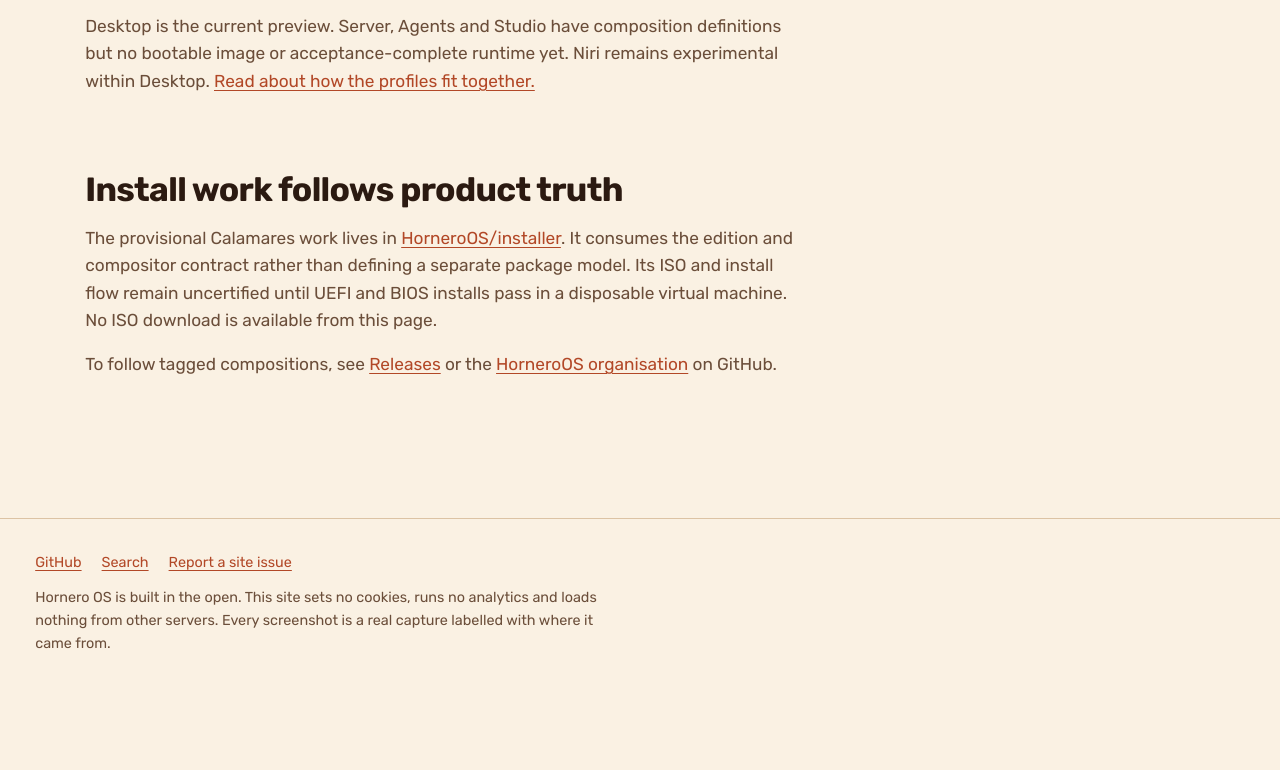
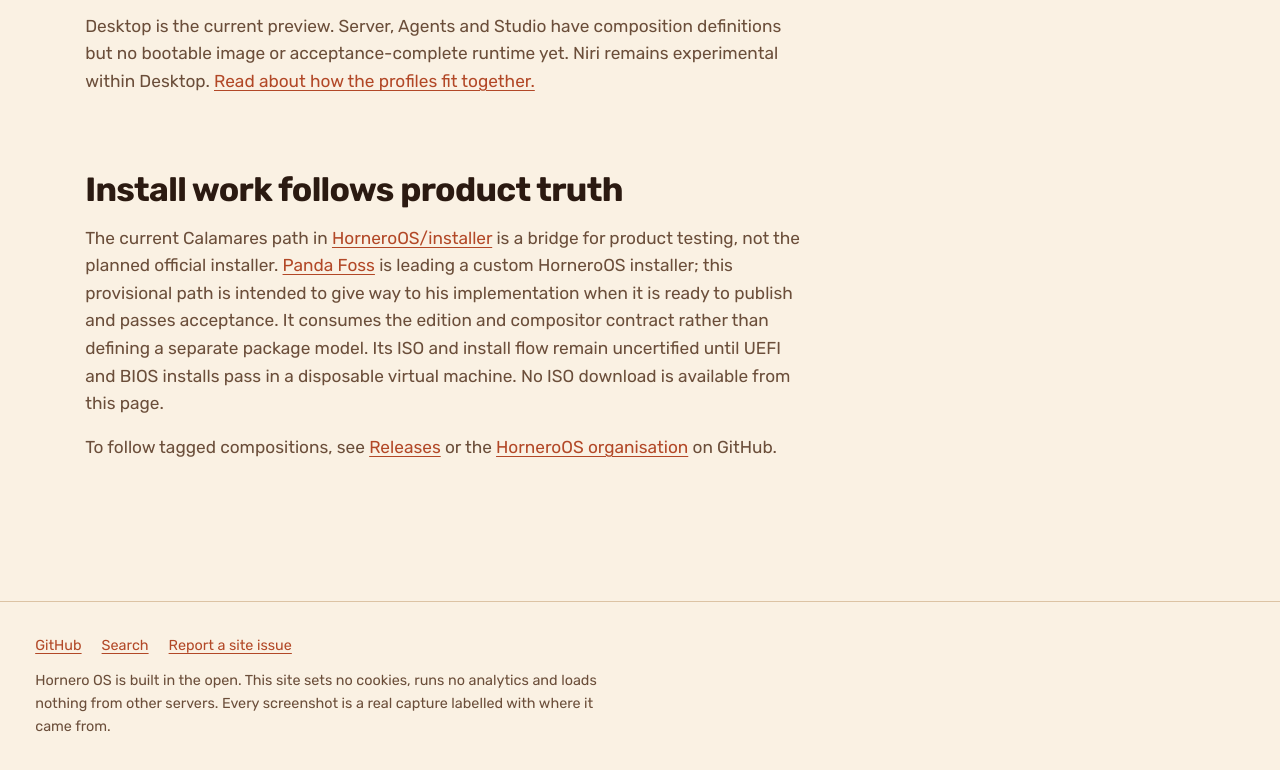
Before and after one commit to HorneroOS/website, an Astro site: page /install in a window 1280 px wide. Shown: the part 1413-2183 px from the top of the page. Before the commit the page ends 2108 px from the top, so only its background shows below. Built offline with nearby package versions, Linux system fonts and the light colour scheme; Astro itself is replaced by a stand-in of ours; a web font is replaced by a local one.

Commit message:
docs(site): explain provisional installer roadmap (#41)

```diff
--- a/src/pages/install.astro
+++ b/src/pages/install.astro
@@ -94,10 +94,12 @@
   <section class="section">
     <h2>Install work follows product truth</h2>
     <p>
-      The provisional Calamares work lives in{' '}
-      <a href="https://github.com/HorneroOS/installer">HorneroOS/installer</a>. It consumes the edition and compositor
-      contract rather than defining a separate package model. Its ISO and install flow remain uncertified until UEFI and
-      BIOS installs pass in a disposable virtual machine. No ISO download is available from this page.
+      The current Calamares path in <a href="https://github.com/HorneroOS/installer">HorneroOS/installer</a> is a bridge
+      for product testing, not the planned official installer. <a href="https://github.com/PandaFoss">Panda Foss</a> is
+      leading a custom HorneroOS installer; this provisional path is intended to give way to his implementation when it
+      is ready to publish and passes acceptance. It consumes the edition and compositor contract rather than defining a
+      separate package model. Its ISO and install flow remain uncertified until UEFI and BIOS installs pass in a
+      disposable virtual machine. No ISO download is available from this page.
     </p>
     <p>
       To follow tagged compositions, see <a href="/releases">Releases</a> or the{' '}
```
